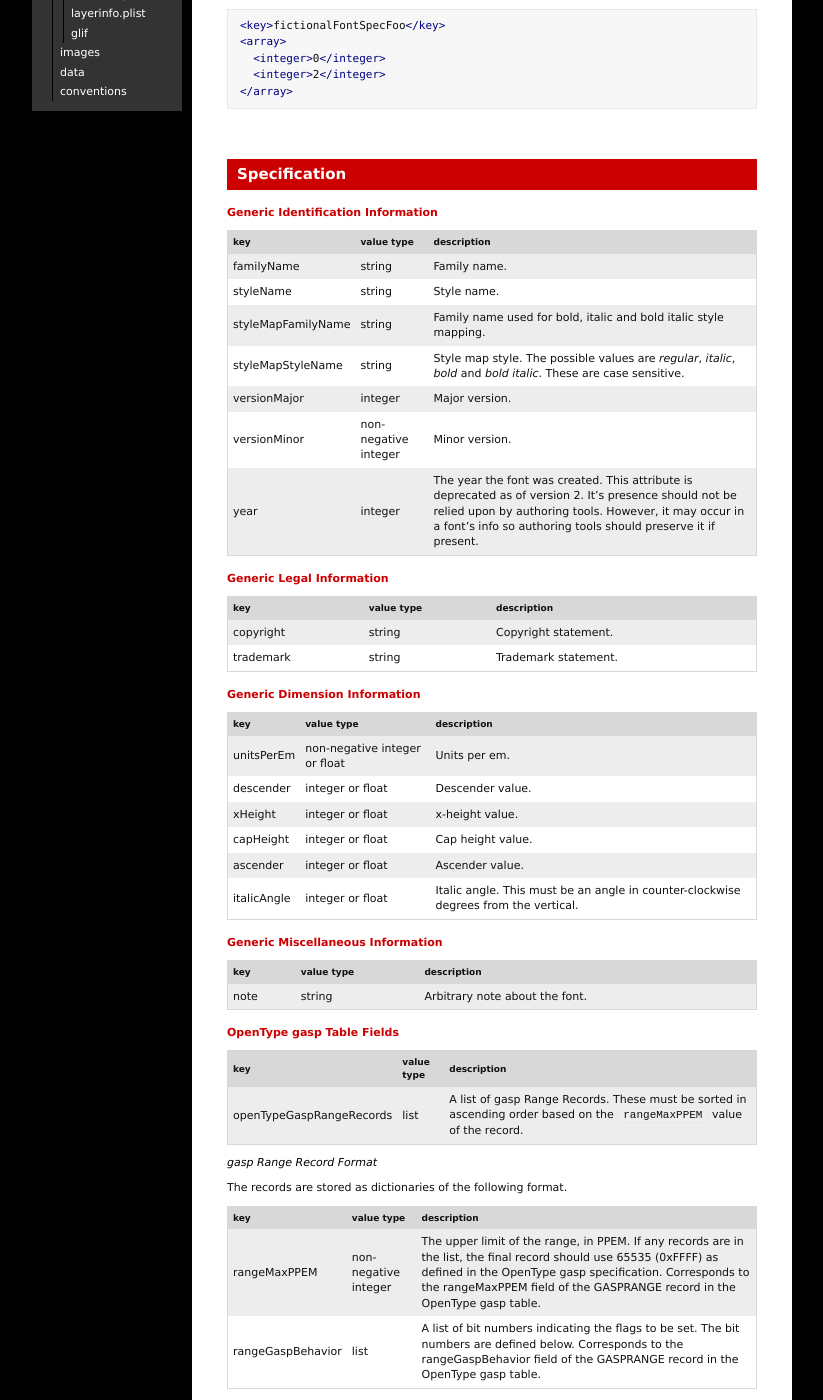
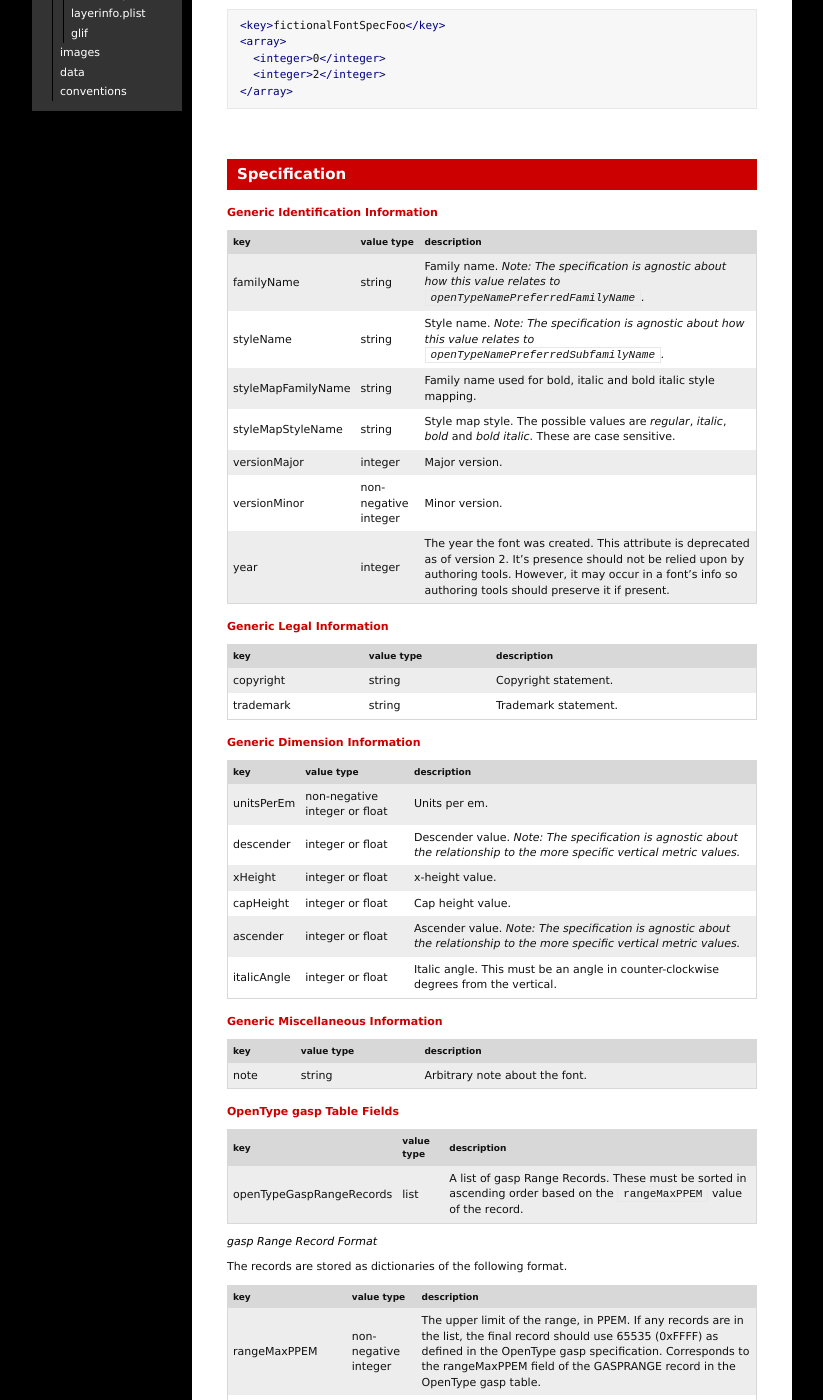
Before and after one commit to unified-font-object/ufo-spec, a Jekyll site: the page built from versions/ufo3/fontinfo.plist.md, in a window 1280 px wide and 1400 px high, scrolled down 605 px. Shown: the whole window, without its empty margins (58-881 px from the left). Built offline with Jekyll 4.4.1, drawn with Linux system fonts in a browser that asks for light colours.

Commit message:
Be clear that the specification is agnostic about the relationship of generic info to specific info

```diff
--- a/versions/ufo3/fontinfo.plist.md
+++ b/versions/ufo3/fontinfo.plist.md
@@ -37,8 +37,8 @@ In a fontinfo.plist file, to indicate "left" and "up" the data would look like t
 
 | key                | value type           | description                                                                                                                                                                                                                       |
 |--------------------|----------------------|-----------------------------------------------------------------------------------------------------------------------------------------------------------------------------------------------------------------------------------|
-| familyName         | string               | Family name.                                                                                                                                                                                                                      |
-| styleName          | string               | Style name.                                                                                                                                                                                                                       |
+| familyName         | string               | Family name. *Note: The specification is agnostic about how this value relates to `openTypeNamePreferredFamilyName`.*                                                                                                             |
+| styleName          | string               | Style name. *Note: The specification is agnostic about how this value relates to `openTypeNamePreferredSubfamilyName`.*                                                                                                           |
 | styleMapFamilyName | string               | Family name used for bold, italic and bold italic style mapping.                                                                                                                                                                  |
 | styleMapStyleName  | string               | Style map style. The possible values are *regular*, *italic*, *bold* and *bold italic*. These are case sensitive.                                                                                                                 |
 | versionMajor       | integer              | Major version.                                                                                                                                                                                                                    |
@@ -54,14 +54,14 @@ In a fontinfo.plist file, to indicate "left" and "up" the data would look like t
 
 #### Generic Dimension Information
 
-| key         | value type                    | description                                                                         |
-|-------------|-------------------------------|-------------------------------------------------------------------------------------|
-| unitsPerEm  | non-negative integer or float | Units per em.                                                                       |
-| descender   | integer or float              | Descender value.                                                                    |
-| xHeight     | integer or float              | x-height value.                                                                     |
-| capHeight   | integer or float              | Cap height value.                                                                   |
-| ascender    | integer or float              | Ascender value.                                                                     |
-| italicAngle | integer or float              | Italic angle. This must be an angle in counter-clockwise degrees from the vertical. |
+| key         | value type                    | description                                                                                                                |
+|-------------|-------------------------------|----------------------------------------------------------------------------------------------------------------------------|
+| unitsPerEm  | non-negative integer or float | Units per em.                                                                                                              |
+| descender   | integer or float              | Descender value. *Note: The specification is agnostic about the relationship to the more specific vertical metric values.* |
+| xHeight     | integer or float              | x-height value.                                                                                                            |
+| capHeight   | integer or float              | Cap height value.                                                                                                          |
+| ascender    | integer or float              | Ascender value. *Note: The specification is agnostic about the relationship to the more specific vertical metric values.*  |
+| italicAngle | integer or float              | Italic angle. This must be an angle in counter-clockwise degrees from the vertical.                                        |
 
 #### Generic Miscellaneous Information
 
```
